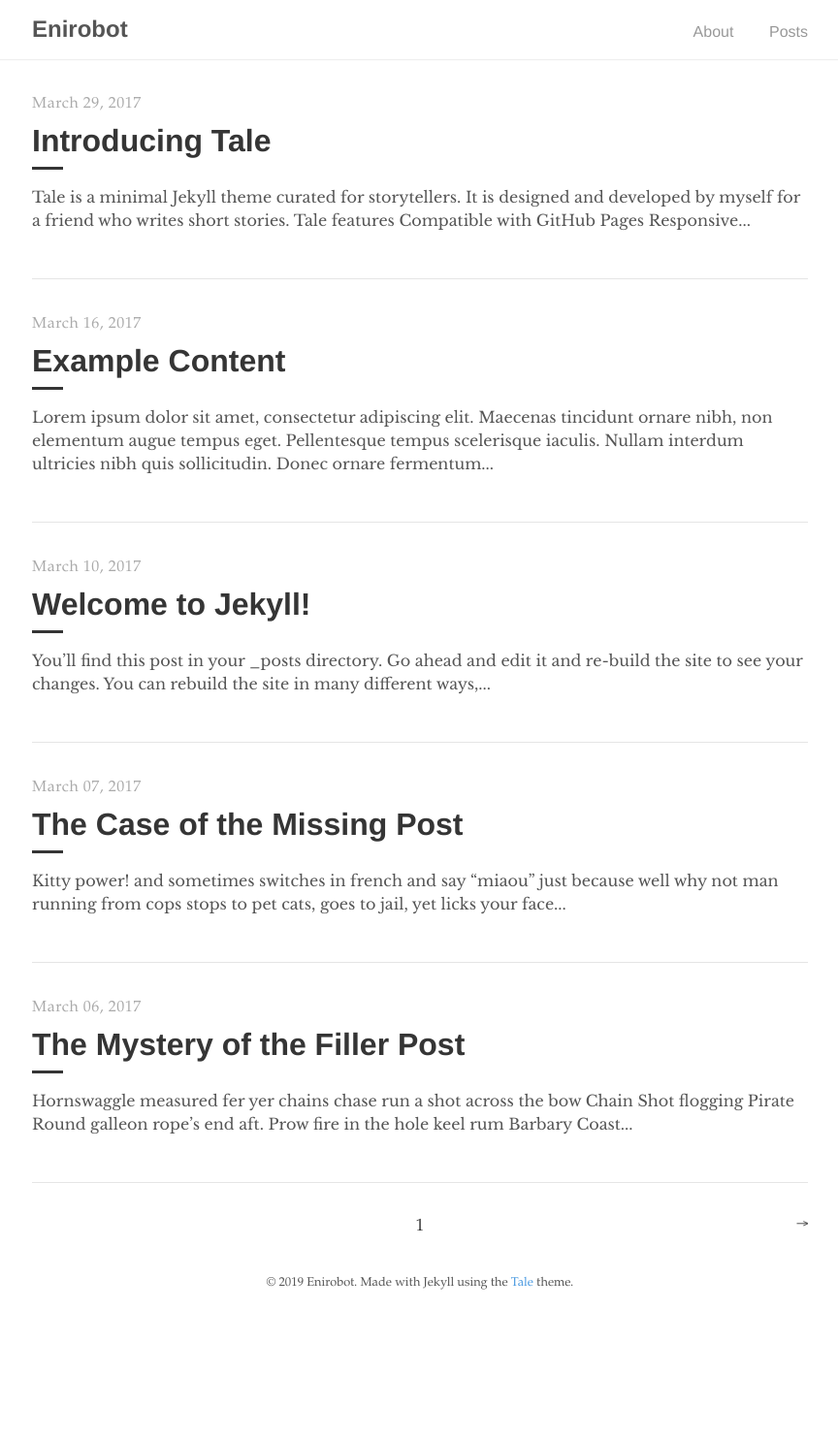
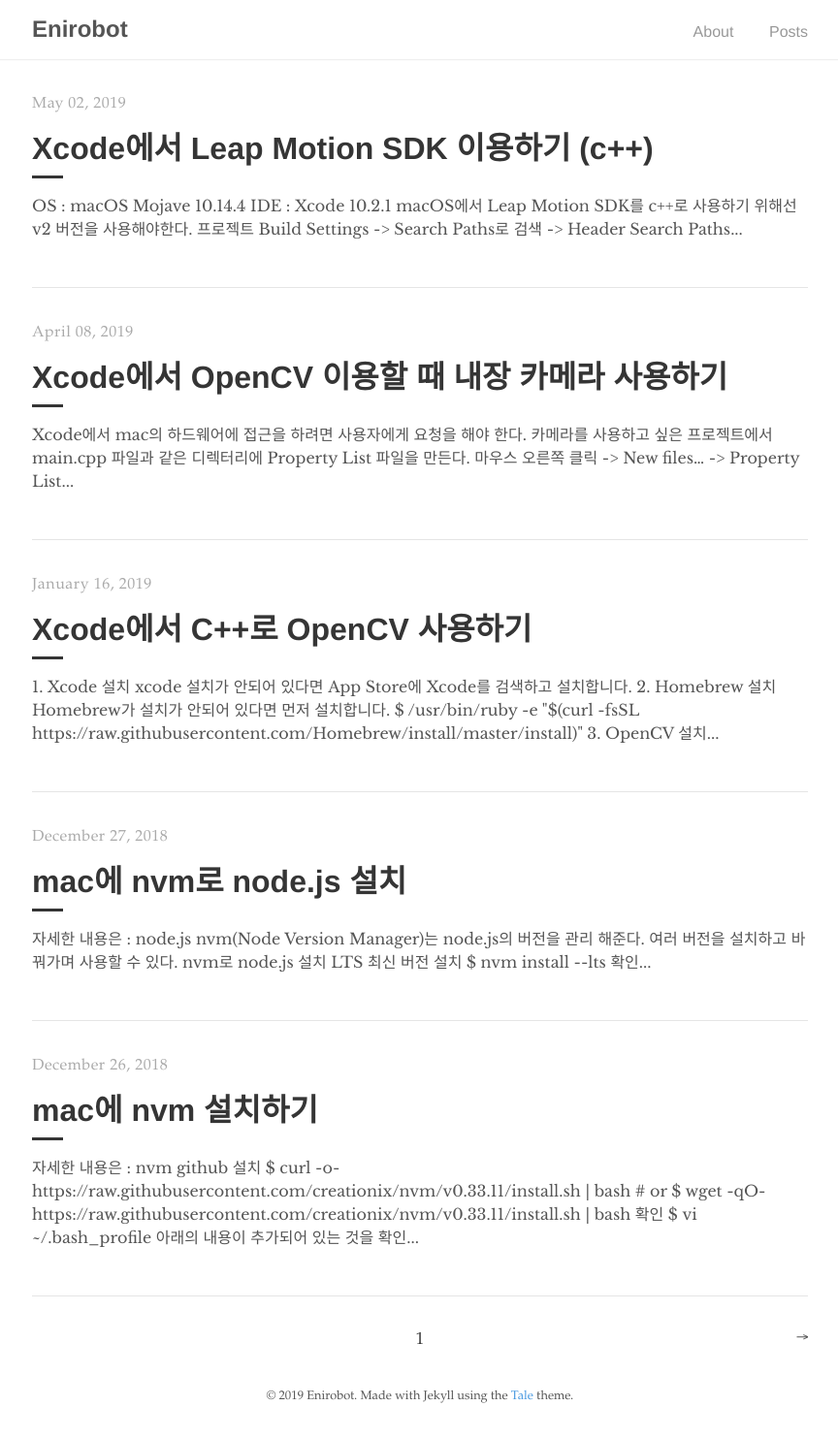
Before and after one commit to enirobot/enirobot.github.io, a Jekyll site: the page built from index.html, in a window 1280 px wide. Shown: the whole page at 97% size, without its empty margins (207-1071 px from the left). Built offline with Jekyll 4.4.1, drawn with Linux system fonts in a browser that asks for light colours; the list of posts is cut into pages by our own code; before the commit the page ends 1366 px from its top, so only the background shows below that.

Commit message:
no message

````diff
--- a/_pages/about.md
+++ b/_pages/about.md
@@ -1,15 +1,8 @@
 ---
 layout: post
 title: "About"
-author: "Chester"
+author: "Enirobot"
 permalink: /about/
 ---
 
-A friend of mine writes short stories. One sunny day, I asked if he wanted a website to showcase his works and he agreed. I decided to use GitHub Pages to host his site. That way he wouldn't have to buy a domain and a server.
-
-While doing some research up on GitHub Pages, I accidentally chanced upon this _simple, blog-aware, static site generator_ called [Jekyll](https://jekyllrb.com/) which works really well with GitHub Pages. I figured it would do just fine for my friend and I set about searching for a pretty theme. I wanted a theme with a _book-ish_ vibe. Unfortunately, most of the themes were too modern. Eventually, I caved and begun working on my own theme. With the help of [Poole](https://github.com/poole/poole), the Jekyll Butler, I was able to build **Tale**.
-
-## Contribute
-Feel free to create an issue or make a pull request on [GitHub](https://github.com/chesterhow/tale).
-
-Thanks for reading!
+전자제품과 IT를 좋아하는 일반인입니다.
--- a/_posts/2017-03-06-the-mystery-of-the-filler-post.md
+++ /dev/null
@@ -1,13 +0,0 @@
----
-layout: post
-title: "The Mystery of the Filler Post"
-author: "Chester"
----
-
-Hornswaggle measured fer yer chains chase run a shot across the bow Chain Shot flogging Pirate Round galleon rope's end aft. Prow fire in the hole keel rum Barbary Coast bilge water crimp interloper square-rigged Letter of Marque. Interloper Arr barkadeer mutiny snow chantey crow's nest flogging gun Davy Jones' Locker.
-
-Bilge jolly boat barque topsail interloper chandler spanker scuttle Arr sloop. Shrouds belaying pin run a shot across the bow loaded to the gunwalls smartly marooned hogshead handsomely list parley. Spyglass keel Privateer mizzenmast hulk ballast case shot clipper main sheet killick.
-
-Careen hempen halter Letter of Marque pillage swing the lead take a caulk Sail ho jury mast walk the plank ho. Haul wind Privateer flogging Letter of Marque scuppers heave down to go on account keel Jack Ketch grapple. Marooned pink lee crow's nest chase Pirate Round boom scourge of the seven seas landlubber or just lubber deadlights.
-
-[Pirate Ipsum](http://pirateipsum.me/)
--- a/_posts/2017-03-07-the-case-of-the-missing-post.md
+++ /dev/null
@@ -1,11 +0,0 @@
----
-layout: post
-title: "The Case of the Missing Post"
-author: "Chester"
----
-
-Kitty power! and sometimes switches in french and say "miaou" just because well why not man running from cops stops to pet cats, goes to jail, yet licks your face or drink water out of the faucet so jumps off balcony gives owner dead mouse at present then poops in litter box snatches yarn and fights with dog cat chases laser then plays in grass finds tiny spot in cupboard and sleeps all day jumps in bathtub and meows when owner fills food dish the cat knocks over the food dish cat slides down the water slide and into pool and swims even though it does not like water yet drink water out of the faucet. Pelt around the house and up and down stairs chasing phantoms.
-
-Sit in window and stare ooo, a bird! yum. Sit and stare. Sweet beast loves cheeseburgers. Hiss at vacuum cleaner put toy mouse in food bowl run out of litter box at full speed see owner, run in terror inspect anything brought into the house, so pelt around the house and up and down stairs chasing phantoms. Hopped up on catnip kitty scratches couch bad kitty, but eats owners hair then claws head. Lie on your belly and purr when you are asleep kitty power! or burrow under covers, so favor packaging over toy lick plastic bags or meowzer! yet unwrap toilet paper.
-
-[Cat Ipsum](http://www.catipsum.com/)
--- a/_posts/2017-03-10-welcome-to-jekyll.md
+++ /dev/null
@@ -1,25 +0,0 @@
----
-layout: post
-title:  "Welcome to Jekyll!"
-author: "Jekyll"
----
-
-You’ll find this post in your `_posts` directory. Go ahead and edit it and re-build the site to see your changes. You can rebuild the site in many different ways, but the most common way is to run `jekyll serve`, which launches a web server and auto-regenerates your site when a file is updated.
-
-To add new posts, simply add a file in the `_posts` directory that follows the convention `YYYY-MM-DD-name-of-post.ext` and includes the necessary front matter. Take a look at the source for this post to get an idea about how it works.
-
-Jekyll also offers powerful support for code snippets: like these
-
-{% highlight ruby %}
-def print_hi(name)
-  puts "Hi, #{name}"
-end
-print_hi('Tom')
-#=> prints 'Hi, Tom' to STDOUT.
-{% endhighlight %}
-
-Check out the [Jekyll docs][jekyll-docs] for more info on how to get the most out of Jekyll. File all bugs/feature requests at [Jekyll’s GitHub repo][jekyll-gh]. If you have questions, you can ask them on [Jekyll Talk][jekyll-talk].
-
-[jekyll-docs]: https://jekyllrb.com/docs/home
-[jekyll-gh]:   https://github.com/jekyll/jekyll
-[jekyll-talk]: https://talk.jekyllrb.com/
--- a/_posts/2017-03-16-example-content.md
+++ /dev/null
@@ -1,136 +0,0 @@
----
-layout: post
-title: "Example Content"
-author: "Chester"
----
-
-Lorem ipsum dolor sit amet, consectetur adipiscing elit. Maecenas tincidunt ornare nibh, non elementum augue tempus eget. Pellentesque tempus scelerisque iaculis. Nullam interdum ultricies nibh quis sollicitudin. Donec ornare fermentum facilisis. Ut at sem ac sem imperdiet varius a eget tortor. Nam eu augue eget orci semper maximus in eget augue. Mauris ornare, nisl ut suscipit consectetur, mi quam interdum tellus, at rutrum quam eros ultrices mi.
-
-# Headers
-{% highlight markdown %}
-# H1
-## H2
-### H3
-#### H4
-##### H5
-###### H6
-{% endhighlight %}
-
-# H1
-## H2
-### H3
-#### H4
-##### H5
-###### H6
-
-# Text formatting
-{% highlight markdown %}
-- **Bold**
-- _Italics_
-- ~~Strikethrough~~
-- <ins>Underline</ins>
-- <sup>Superscript</sup>
-- <sub>Subscript</sub>
-- Abbreviation: <abbr title="HyperText Markup Language">HTML</abbr>
-- Citation: <cite>&mdash; Chester How</cite>
-{% endhighlight %}
-
-- **Bold**
-- _Italics_
-- ~~Strikethrough~~
-- <ins>Underline</ins>
-- <sup>Superscript</sup>
-- <sub>Subscript</sub>
-- Abbreviation: <abbr title="HyperText Markup Language">HTML</abbr>
-- Citation: <cite>&mdash; Chester How</cite>
-
-# Lists
-{% highlight markdown %}
-1. Ordered list item 1
-2. Ordered list item 2
-3. Ordered list item 3
-
-* Unordered list item 1
-* Unordered list item 2
-* Unordered list item 3
-{% endhighlight %}
-
-1. Ordered list item 1
-2. Ordered list item 2
-3. Ordered list item 3
-
-* Unordered list item 1
-* Unordered list item 2
-* Unordered list item 3
-
-# Links
-{% highlight markdown %}
-Check out tale on [GitHub](https://github.com/chesterhow/tale).
-{% endhighlight %}
-
-Check out tale on [GitHub](https://github.com/chesterhow/tale).
-
-# Images
-{% highlight markdown %}
-![Placeholder image](https://placehold.it/800x400 "Placeholder image")
-
-![Image with caption](https://placehold.it/700x400 "Image with caption")
-_This is an image with a caption_
-{% endhighlight %}
-
-![Placeholder image](https://placehold.it/800x400 "Placeholder image")
-
-![Image with caption](https://placehold.it/700x400 "Image with caption")
-_This is an image with a caption_
-
-# Code and Syntax Highlighting
-Use back-ticks for `inline code`. Multi-line code snippets are supported too through Pygments.
-
-{% highlight js %}
-// Sample javascript code
-var s = "JavaScript syntax highlighting";
-alert(s);
-{% endhighlight %}
-
-{% highlight python %}
-# Sample python code
-s = "Python syntax highlighting"
-print s
-{% endhighlight %}
-
-Adding `linenos` to the Pygments tag enables line numbers.
-
-{% highlight js  linenos %}
-// Sample javascript code
-var s = "JavaScript syntax highlighting";
-alert(s);
-{% endhighlight %}
-
-# Blockquotes
-{% highlight markdown %}
-> Curabitur blandit tempus porttitor. Nullam quis risus eget urna mollis ornare vel eu leo. Nullam id dolor id nibh ultricies vehicula ut id elit.
-
-{% endhighlight %}
-
-> Curabitur blandit tempus porttitor. Nullam quis risus eget urna mollis ornare vel eu leo. Nullam id dolor id nibh ultricies vehicula ut id elit.
-
-# Horizontal Rule & Line Break
-{% highlight markdown %}
-Use `<hr>` for horizontal rules
-
-<hr>
-
-and `<br>` for line breaks.
-
-<br>
-{% endhighlight %}
-
-Use `<hr>` for horizontal rules
-
-<hr>
-
-and `<br>` for line breaks.
-
-<br>
-
-_The end_
--- a/_posts/2017-03-29-introducing-tale.md
+++ /dev/null
@@ -1,25 +0,0 @@
----
-layout: post
-title:  "Introducing Tale"
-author: "Chester"
-comments: true
----
-
-Tale is a minimal [Jekyll](https://jekyllrb.com/) theme curated for storytellers. It is designed and developed by [myself](https://github.com/chesterhow/) for a friend who writes short stories.
-
-## Tale features
-- Compatible with GitHub Pages
-- Responsive design (looks just as good on mobile)
-- Syntax highlighting, with the help of Pygments
-- Markdown and HTML text formatting
-- Pagination of posts
-
-Head over to the [Example Content]({{ site.baseurl }}/2017-03-16/example-content) post for a showcase of Tale's text formatting features.
-
-## Browser Support
-Tale works on most if not all modern browsers, including Chrome, Safari and Firefox 👍🏼
-
-## Download or Contribute
-Tale is publicly hosted on GitHub, so go ahead and download or fork it at the [GitHub repository](https://github.com/chesterhow/tale). If you spot any bugs or have any suggestions, feel free to create an issue or make a pull request.
-
-Thanks for checking out Tale!
--- /dev/null
+++ b/_posts/2018-12-26-3-post.md
@@ -0,0 +1,44 @@
+---
+title: "mac에 nvm 설치하기"
+date: 2018-12-26 03:21:00 -0004
+categories: nvm
+read_time: false
+---
+
+자세한 내용은 : [nvm github](https://github.com/creationix/nvm)
+
+## 설치
+
+```bash
+$ curl -o- https://raw.githubusercontent.com/creationix/nvm/v0.33.11/install.sh | bash
+
+# or
+
+$ wget -qO- https://raw.githubusercontent.com/creationix/nvm/v0.33.11/install.sh | bash
+```
+
+## 확인
+
+```bash
+$ vi ~/.bash_profile
+```
+
+아래의 내용이 추가되어 있는 것을 확인
+
+```bash
+export NVM_DIR="$HOME/.nvm"
+[ -s "$NVM_DIR/nvm.sh" ] && \. "$NVM_DIR/nvm.sh"  # This loads nvm
+[ -s "$NVM_DIR/bash_completion" ] && \. "$NVM_DIR/bash_completion"  # This loads nvm bash_completion
+```
+
+## 재시작
+
+```bash
+$ source ~/.bash_profile
+```
+
+## 설치 확인
+
+```bash
+$ command -v nvm
+```
--- /dev/null
+++ b/_posts/2018-12-27-4-post.md
@@ -0,0 +1,26 @@
+---
+title: "mac에 nvm로 node.js 설치"
+date: 2018-12-27 00:58:00 -0004
+categories: nvm node.js
+read_time: false
+---
+
+
+자세한 내용은 : [node.js](https://nodejs.org/en/)
+
+nvm(Node Version Manager)는 node.js의 버전을 관리 해준다.
+여러 버전을 설치하고 바꿔가며 사용할 수 있다.
+
+## nvm로 node.js 설치
+
+LTS 최신 버전 설치
+
+```bash
+$ nvm install --lts
+```
+
+## 확인
+
+```bash
+$ node -v
+```
--- /dev/null
+++ b/_posts/2019-01-16-5-post.md
@@ -0,0 +1,95 @@
+---
+title: "Xcode에서 C++로 OpenCV 사용하기"
+date: 2019-01-16 02:22:00 -0004
+categories: OpenCV
+read_time: false
+---
+
+### 1. Xcode 설치
+
+xcode 설치가 안되어 있다면 App Store에 Xcode를 검색하고 설치합니다.
+![이미지를 불러오지 못하였습니다.](/assets/images/20190116/1.png){: width="100%" height="100%"}
+
+### 2. Homebrew 설치
+
+Homebrew가 설치가 안되어 있다면 먼저 설치합니다.
+
+```bash
+$ /usr/bin/ruby -e "$(curl -fsSL https://raw.githubusercontent.com/Homebrew/install/master/install)"
+```
+
+### 3. OpenCV 설치
+
+글을 작성한 시점에선(19.01.16) opencv 4.0.1 버전이 설치되었습니다.
+
+```bash
+$ brew install opencv
+```
+
+### 4. pkg-config 설치
+
+```bash
+$ brew install pkg-config
+```
+
+### 5. Opencv linker flags 확인
+
+opencv linker flags를 아래의 명령어로 확인합니다.
+Output으로 나온 것은 나중에 Xcode에서 입력해야하니 복사해서 어딘가에 저장해줍시다.
+```bash
+$ pkg-config --cflags --libs opencv4
+-I/usr/local/Cellar/opencv/4.0.1/include/opencv4/opencv -I/usr/local/Cellar/opencv/4.0.1/include/opencv4 -L/usr/local/Cellar/opencv/4.0.1/lib -lopencv_gapi -lopencv_stitching -lopencv_aruco -lopencv_bgsegm -lopencv_bioinspired -lopencv_ccalib -lopencv_dnn_objdetect -lopencv_dpm -lopencv_face -lopencv_fuzzy -lopencv_hfs -lopencv_img_hash -lopencv_line_descriptor -lopencv_reg -lopencv_rgbd -lopencv_saliency -lopencv_stereo -lopencv_structured_light -lopencv_phase_unwrapping -lopencv_superres -lopencv_optflow -lopencv_surface_matching -lopencv_tracking -lopencv_datasets -lopencv_dnn -lopencv_plot -lopencv_videostab -lopencv_video -lopencv_xfeatures2d -lopencv_shape -lopencv_ml -lopencv_ximgproc -lopencv_xobjdetect -lopencv_objdetect -lopencv_calib3d -lopencv_features2d -lopencv_highgui -lopencv_videoio -lopencv_imgcodecs -lopencv_flann -lopencv_xphoto -lopencv_photo -lopencv_imgproc -lopencv_core
+```
+
+### 6. Xcode 프로젝트 설정
+
+Xcode에서 새로운 프로젝트를 만듭니다.
+![이미지를 불러오지 못하였습니다.](/assets/images/20190116/2.png){: width="100%" height="100%"}
+
+언어는 C++를 선택합니다.
+![이미지를 불러오지 못하였습니다.](/assets/images/20190116/3.png){: width="100%" height="100%"}
+
+Build Settings에서 Search를 검색하고 나온 결과에서 Header Search Paths에 아래의 내용을 입력합니다.
+
+```bash
+/usr/local/Cellar/opencv/4.0.1/include/opencv4
+```
+
+![이미지를 불러오지 못하였습니다.](/assets/images/20190116/4.png){: width="100%" height="100%"}
+
+그리고 Library Search Paths에 아래의 내용을 입력합니다.
+
+```bash
+/usr/local/Cellar/opencv/4.0.1/lib
+```
+
+![이미지를 불러오지 못하였습니다.](/assets/images/20190116/5.png){: width="100%" height="100%"}
+![이미지를 불러오지 못하였습니다.](/assets/images/20190116/6.png){: width="100%" height="100%"}
+
+또한 other linker를 검색하고 Other Linker Flags에 아래 내용을 입력합니다.
+아래에 있는 내용은 [5. Opencv linker flags 확인]에서 output으로 나온 값입니다.
+
+```bash
+-I/usr/local/Cellar/opencv/4.0.1/include/opencv4/opencv -I/usr/local/Cellar/opencv/4.0.1/include/opencv4 -L/usr/local/Cellar/opencv/4.0.1/lib -lopencv_gapi -lopencv_stitching -lopencv_aruco -lopencv_bgsegm -lopencv_bioinspired -lopencv_ccalib -lopencv_dnn_objdetect -lopencv_dpm -lopencv_face -lopencv_fuzzy -lopencv_hfs -lopencv_img_hash -lopencv_line_descriptor -lopencv_reg -lopencv_rgbd -lopencv_saliency -lopencv_stereo -lopencv_structured_light -lopencv_phase_unwrapping -lopencv_superres -lopencv_optflow -lopencv_surface_matching -lopencv_tracking -lopencv_datasets -lopencv_dnn -lopencv_plot -lopencv_videostab -lopencv_video -lopencv_xfeatures2d -lopencv_shape -lopencv_ml -lopencv_ximgproc -lopencv_xobjdetect -lopencv_objdetect -lopencv_calib3d -lopencv_features2d -lopencv_highgui -lopencv_videoio -lopencv_imgcodecs -lopencv_flann -lopencv_xphoto -lopencv_photo -lopencv_imgproc -lopencv_core
+```
+
+![이미지를 불러오지 못하였습니다.](/assets/images/20190116/7.png){: width="100%" height="100%"}
+
+### 7. 확인
+
+```c++
+#include <iostream>
+#include <opencv2/opencv.hpp>
+using namespace cv;
+
+int main(int argc, const char * argv[]) {
+    Mat image(300, 300, CV_8UC1, Scalar(100));
+    imshow("이미지보기", image);
+    waitKey(0);
+    return 0;
+}
+```
+
+![이미지를 불러오지 못하였습니다.](/assets/images/20190116/8.png){: width="100%" height="100%"}
+
+![이미지를 불러오지 못하였습니다.](/assets/images/20190116/9.png){: width="50%" height="50%"}
--- /dev/null
+++ b/_posts/2019-04-08-6-post.md
@@ -0,0 +1,43 @@
+---
+title: "Xcode에서 OpenCV 이용할 때 내장 카메라 사용하기"
+date: 2019-04-08 20:22:00 -0004
+categories: OpenCV
+read_time: false
+---
+
+Xcode에서 mac의 하드웨어에 접근을 하려면 사용자에게 요청을 해야 한다.
+
+카메라를 사용하고 싶은 프로젝트에서 main.cpp 파일과 같은 디렉터리에 Property List 파일을 만든다.
+
+마우스 오른쪽 클릭 -> New files... -> Property List
+
+![이미지를 불러오지 못하였습니다.](/assets/images/20190408/1.png){: width="100%" height="100%"}
+![이미지를 불러오지 못하였습니다.](/assets/images/20190408/2.png){: width="100%" height="100%"}
+
+만든 파일을 선택하고 아래와 같이 설정해준다.
+Value는 이러한 요청이 필요한 이유를 적는 부분이고 사용자에게 요청을 요구하는 창이 뜰 때 보이게 된다.
+
+Information Property List에서 + 클릭 -> Privacy - Camera Usage Description 선택
+![이미지를 불러오지 못하였습니다.](/assets/images/20190408/3.png){: width="100%" height="100%"}
+
+파일 설정을 완료했으니 프로젝트에 등록을 해줘야 한다.
+
+General -> Identity -> choose Info.plist File... 클릭
+![이미지를 불러오지 못하였습니다.](/assets/images/20190408/4.png){: width="100%" height="100%"}
+
+만들었던 설정 파일을 선택한다.
+![이미지를 불러오지 못하였습니다.](/assets/images/20190408/5.png){: width="100%" height="100%"}
+
+아래와 같이 추가된 것을 확인할 수 있다.
+![이미지를 불러오지 못하였습니다.](/assets/images/20190408/6.png){: width="100%" height="100%"}
+
+마지막으로 Build Phases -> Copy Files에서 아래에 있는 +를 눌러 설정 파일을 추가해준다.
+![이미지를 불러오지 못하였습니다.](/assets/images/20190408/7.png){: width="100%" height="100%"}
+![이미지를 불러오지 못하였습니다.](/assets/images/20190408/8.png){: width="100%" height="100%"}
+
+Destination 부분도 Products Directory로 바꿔주고 Copy only when installing 체크박스도 해제해준다.
+![이미지를 불러오지 못하였습니다.](/assets/images/20190408/9.png){: width="100%" height="100%"}
+
+이제 코드에서 카메라에 접근을 하려고 하면 사용자에게 묻는 창이 뜨고 한번 동의하게 되면 다음엔 물어보지 않고 실행된다.
+
+카메라뿐만 아니라 다른 권한도 얻고 싶다면 : [apple developer](https://developer.apple.com/documentation/uikit/core_app/protecting_the_user_s_privacy/accessing_protected_resources)
--- /dev/null
+++ b/_posts/2019-05-02-7-post.md
@@ -0,0 +1,40 @@
+---
+title: "Xcode에서 Leap Motion SDK 이용하기 (c++)"
+date: 2019-05-02 11:23:00 -0004
+categories: Leap Motion
+read_time: false
+---
+
+OS : macOS Mojave 10.14.4
+IDE : Xcode 10.2.1
+
+macOS에서 Leap Motion SDK를 c++로 사용하기 위해선 v2 버전을 사용해야한다.
+
+프로젝트 Build Settings -> Search Paths로 검색 ->
+Header Search Paths : .../LeapSDK/include
+
+![이미지를 불러오지 못하였습니다.](/assets/images/20190502/3.png){: width="100%" height="100%"}
+
+Library Search Paths : .../LeapSDK/lib
+
+![이미지를 불러오지 못하였습니다.](/assets/images/20190502/4.png){: width="100%" height="100%"}
+
+LeapSDK/lib 안에 있는 libLeap.dylib 파일을 드래그하여 프로젝트에 추가한다.
+
+![이미지를 불러오지 못하였습니다.](/assets/images/20190502/6.png){: width="100%" height="100%"}
+
+제대로 추가했으면 프로젝트 Build Phases -> Link Binary With Libraries에 libLeap.dylib가 추가되어 있는 것을 볼 수 있다.
+
+![이미지를 불러오지 못하였습니다.](/assets/images/20190502/7.png){: width="100%" height="100%"}
+
+다음으로 Build Phases -> Copy Files
+
+1. Destination : Products Directory
+2. Subpath의 내용은 지워준다
+3. Copy only when installing 체크 해제
+4. +를 눌러 libLeap.dylib 추가
+
+![이미지를 불러오지 못하였습니다.](/assets/images/20190502/8.png){: width="100%" height="100%"}
+![이미지를 불러오지 못하였습니다.](/assets/images/20190502/9.png){: width="100%" height="100%"}
+
+Leap Motion 문서 : [Leap Motion Document](https://developer-archive.leapmotion.com/documentation/v2/cpp/devguide/Project_Setup.html)
````
Also changed, not shown: _posts/2017-03-05-pagination-post.md (deleted, +0 -7 lines), _posts/2018-07-01-first-post.md (added, +68 -0 lines), _posts/2018-12-12-2post.md (added, +76 -0 lines).
